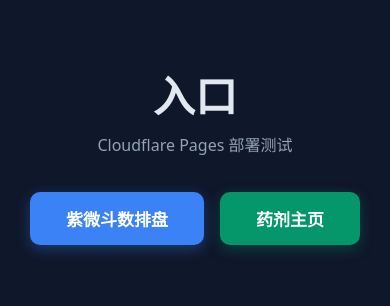
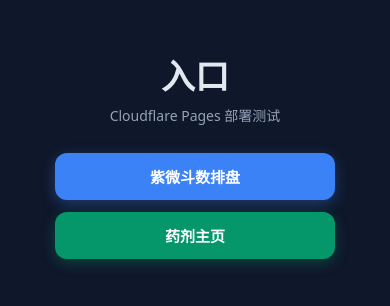
Before and after one commit to orikami048/entry, a plain HTML site: page index.html in a window 390 px wide. Shown: the part 268-574 px from the top of the page. Drawn offline with Linux system fonts and the light colour scheme.

Commit message:
style: optimize mobile responsive layout for entry buttons

```diff
--- a/index.html
+++ b/index.html
@@ -16,7 +16,7 @@
         margin: 0;
         background: #0f172a;
         color: #e2e8f0;
-        padding: 24px;
+        padding: 20px;
       }
       .container {
         text-align: center;
@@ -33,14 +33,15 @@
       }
       .btn {
         display: inline-block;
-        padding: 14px 36px;
+        padding: 14px 32px;
         color: #fff;
         text-decoration: none;
-        border-radius: 10px;
-        font-size: 17px;
+        border-radius: 12px;
+        font-size: 16px;
         font-weight: 600;
         transition: background .2s, transform .2s, box-shadow .2s;
         cursor: pointer;
+        white-space: nowrap;
       }
       .btn-ziwei {
         background: #3b82f6;
@@ -60,6 +61,12 @@
         transform: translateY(-2px);
         box-shadow: 0 6px 18px rgba(5,150,105,.45);
       }
+      @media (max-width: 480px) {
+        h1 { font-size: 34px; margin-bottom: 6px; }
+        p { font-size: 14px; margin-bottom: 28px; }
+        .btn-group { gap: 12px; }
+        .btn { padding: 13px 24px; font-size: 15px; width: 100%; max-width: 280px; text-align: center; }
+      }
     </style>
   </head>
   <body>
```
